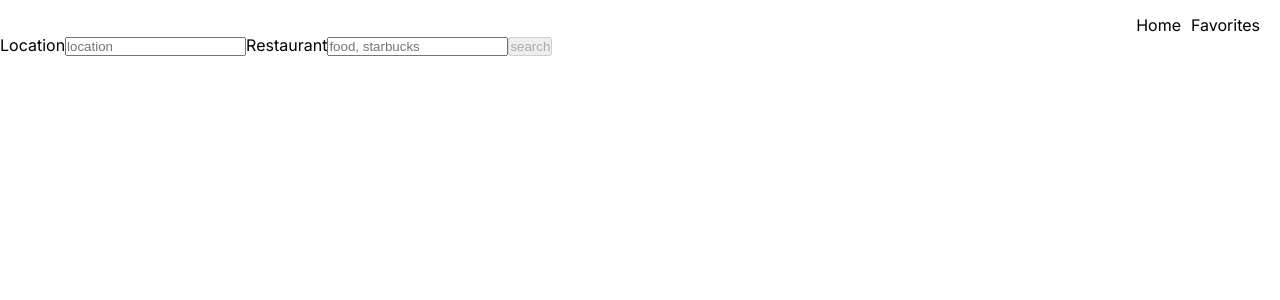
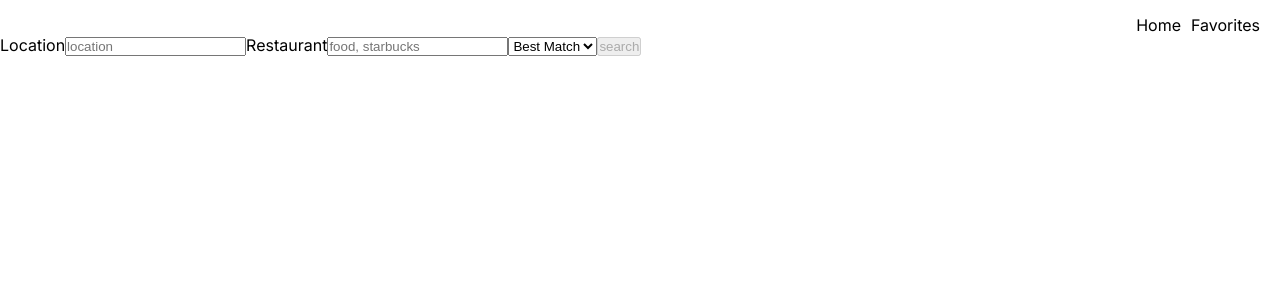
Before and after one commit to neo-athletics/goodeats-v2, a Next.js app: page / in a window 1280 px wide. Shown: the top 300 px of the page. Built offline with nearby package versions, Linux system fonts and the light colour scheme.

Commit message:
handle selection error with no value provided for inputs

```diff
--- a/package.json
+++ b/package.json
@@ -18,10 +18,10 @@
     "@types/react-dom": "18.2.3",
     "eslint": "8.39.0",
     "eslint-config-next": "13.4.0",
-    "next": "^13.4.7",
+    "next": "^13.4.8",
     "react": "18.2.0",
     "react-dom": "18.2.0",
     "typescript": "5.0.4",
-    "zustand": "^4.3.8"
+    "zustand": "^4.3.9"
   }
 }
--- a/src/app/(home)/Restaurant.tsx
+++ b/src/app/(home)/Restaurant.tsx
@@ -1,5 +1,5 @@
 "use client";
-import React from "react";
+import React, { useEffect } from "react";
 import Image from "next/image";
 import Favorite from "../components/Favorite";
 import styles from "../page.module.css";
@@ -7,7 +7,7 @@ import { useStore } from "../store";
 
 const Restaurant = ({ errBool, data, error }) => {
     const restaurants = useStore().restaurants;
-    // initial value will be undefined when rendered
+
     console.log(restaurants);
     return (
         <div className={styles.results}>
--- a/src/app/components/Favorite.tsx
+++ b/src/app/components/Favorite.tsx
@@ -4,9 +4,15 @@ import { FontAwesomeIcon } from "@fortawesome/react-fontawesome";
 import { faHeart as faHeartSolid } from "@fortawesome/free-solid-svg-icons";
 import styles from "../page.module.css";
 import { useStore } from "../store";
-// build a function to handle setting favorite restaurant and removing it from (favorite) list
 
 const Favorite = ({ restaurant }) => {
+    //compare favorite list from restaurants being rendered to init favorite value/state
+    //get local storage state and compare values and change state if restaurant is in favorite list
+    const favorites = JSON.parse(localStorage.getItem("favorites")).state
+        .favorites;
+
+    console.log(favorites, "local");
+
     const { addFavorite, removeFavorite } = useStore((state) => state);
     return (
         <div className={styles.favoriteContainer}>
--- a/src/app/components/SearchAndFilter.tsx
+++ b/src/app/components/SearchAndFilter.tsx
@@ -1,33 +1,20 @@
 "use client";
 import { useStore } from "../store";
-import React, { useEffect, useMemo } from "react";
+import React, { useEffect, useState } from "react";
 import { useRouter, usePathname, useSearchParams } from "next/navigation";
 
 const SearchAndFilter = () => {
     const router = useRouter();
     const pathname = usePathname();
     const searchParams = useSearchParams();
+    const [error, setError] = useState({ status: false, message: "" });
 
     const state = useStore();
     const { location, food, sort_by } = state.keyterms;
-    //on page load
-    //check and update search params
-    /*Check if data and location,food,sort_by state/params are present go along with the state of the data.
-    if data is not present clear params
-    else if data is present then update params to necessary values or state of keyterms  */
-
-    console.log(location, food, sort_by, "searching");
-
-    // const current = useMemo(
-    //     () => new URLSearchParams(searchParams.toString()),
-    //     [searchParams]
-    // );
-
+    console.log(state.favorites, "fav");
     useEffect(() => {
         const current = new URLSearchParams(searchParams.toString());
         if (state.restaurants.length > 0) {
-            //check params if they are blank for location and food and if they are set them and only if restaurant data is present
-            console.log(state.keyterms, "init");
             if (current.size < 3) {
                 for (const key in state.keyterms) {
                     console.log(state.keyterms[key], "ki");
@@ -36,10 +23,7 @@ const SearchAndFilter = () => {
                 router.push(`${pathname}?${current.toString()}`);
             }
         }
-        for (const [key, value] of searchParams.entries()) {
-            console.log(key, value, "params");
-        }
-    });
+    }, []);
 
     const validate = () => {
         if (location === "" || food === "") {
@@ -50,10 +34,12 @@ const SearchAndFilter = () => {
     };
 
     const handleChange = (e) => {
+        if (location != "" && food != "") {
+            setError({ ...error, status: false, message: "" });
             const current = new URLSearchParams(searchParams.toString());
-        console.log("loc", location, "food", food);
+
             //give user an error message to provide necessary values
-        console.log(state.keyterms, "before");
+
             state.updateTerm(e.target.name, e.target.value);
 
             for (const key in state.keyterms) {
@@ -65,15 +51,24 @@ const SearchAndFilter = () => {
                 }
             }
             router.push(`${pathname}?${current.toString()}`);
+        } else {
+            //handle error message here
+            setError({
+                ...error,
+                status: true,
+                message:
+                    "please provide the necessary values before making selection",
+            });
+        }
     };
 
     const searchHandler = () => {
         const current = new URLSearchParams(searchParams.toString());
 
         // //get query string if any delete
-        for (const [key] of searchParams.entries()) {
-            current.delete(key);
-        }
+        // for (const [key] of searchParams.entries()) {
+        //     current.delete(key);
+        // }
         //aggregate new query to pathname
         for (const key in state.keyterms) {
             console.log(state.keyterms[key], "ki-------");
@@ -112,8 +107,7 @@ const SearchAndFilter = () => {
                     value={food}
                     required={true}
                 />
-                {/* initial search has a blank value for select(sort_by) */}
-                {state.restaurants.length > 0 && (
+
                 <select
                     value={sort_by}
                     name="sort_by"
@@ -123,7 +117,6 @@ const SearchAndFilter = () => {
                     <option value="rating">Rating</option>
                     <option value="review_count">Review</option>
                 </select>
-                )}
                 <button
                     disabled={!validate() ? true : false}
                     onClick={searchHandler}
@@ -131,6 +124,7 @@ const SearchAndFilter = () => {
                     search
                 </button>
             </form>
+            {error.status ? error.message : null}
         </div>
     );
 };
--- a/src/app/components/fetchRestaurantData.ts
+++ b/src/app/components/fetchRestaurantData.ts
@@ -1,5 +1,7 @@
+import { useStore } from "../store";
 export const fetchRestaurants = async (location, food, sort_by) => {
     //find a way to get local storage value on server side component
+    console.log(useStore.getState().favorites, "fetch favorites");
     try {
         const res = await fetch(
             `http://localhost:3000/api/restaurants/?location=${location}&term=${food}&sort_by=${sort_by}`
```
Also changed, not shown: 1 other file (tests, documents, lock files or other folders). Lines whose indentation alone changed are shown as unchanged.
